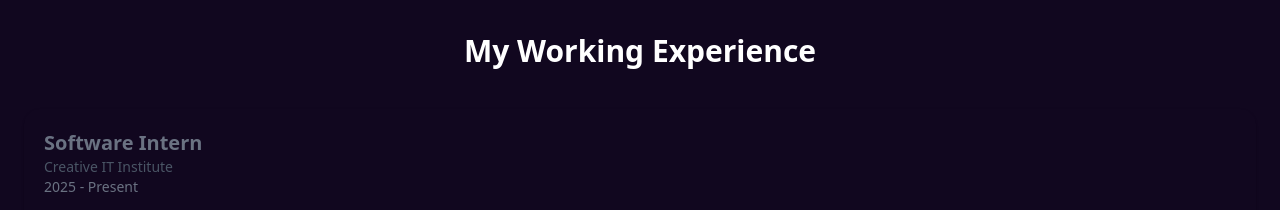
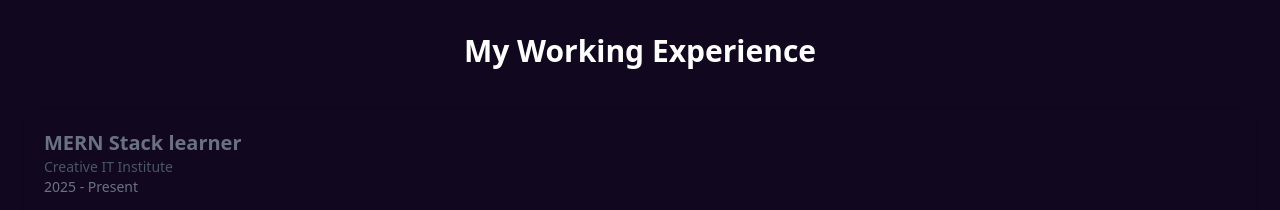
Before and after one commit to sazib07/Portfolio, a React (Vite) app: page / in a window 1280 px wide. Shown: the part 960-1170 px from the top of the page. Built offline with nearby package versions, Linux system fonts and the light colour scheme; a web font is replaced by a local one.

Commit message:
about to contact and project linked

```diff
--- a/src/Components/About.jsx
+++ b/src/Components/About.jsx
@@ -1,4 +1,6 @@
 import React from 'react'
+import projects from '../data/projects'
+import Contact from './Contact'
 
 
 const About = () => {
--- a/src/Components/Experience.jsx
+++ b/src/Components/Experience.jsx
@@ -5,7 +5,7 @@ export default function Experience() {
   const experiences = [
 
      {
-      title: "Software Intern",
+      title: "MERN Stack learner",
       place: "Creative IT Institute",
       duration: "2025 - Present",
       description:
```
